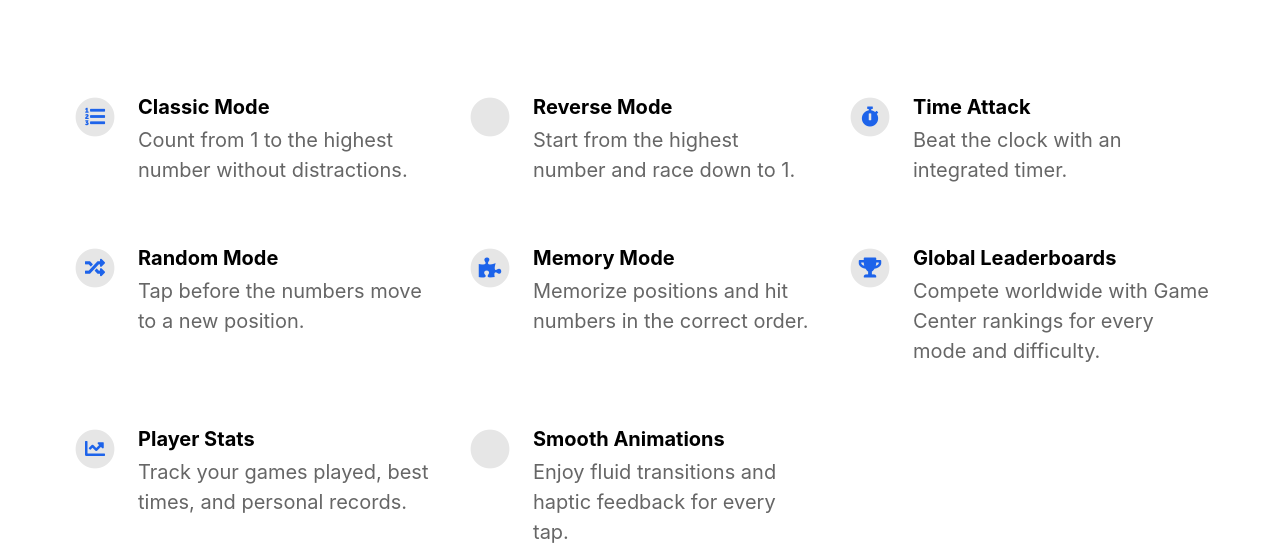
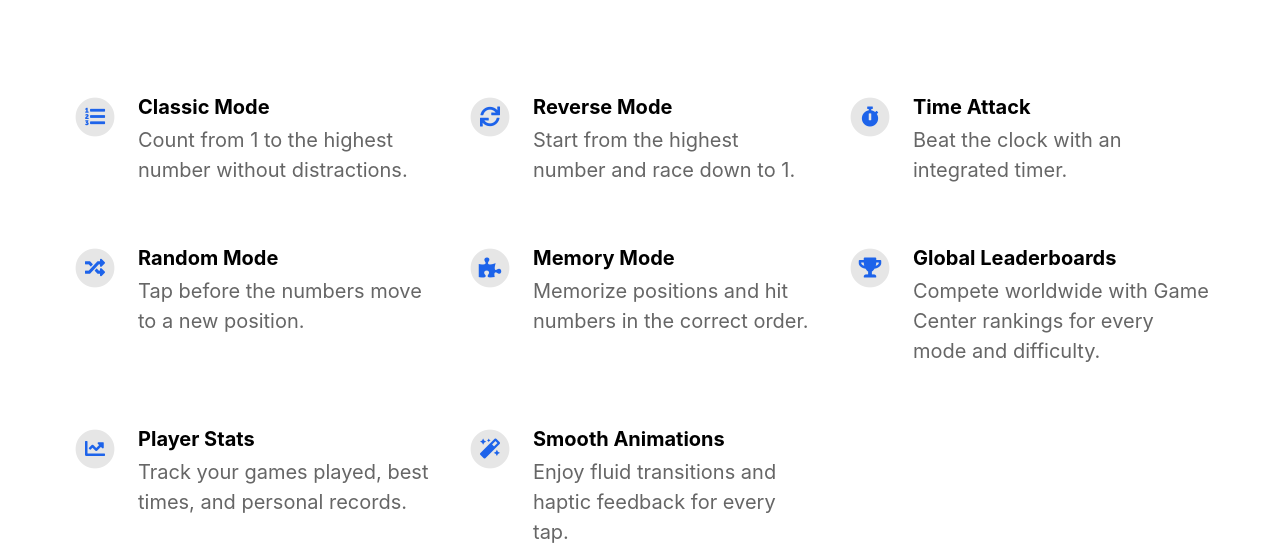
Before and after one commit to DevGeniusLemon/DevGeniusLemon.github.io, a Jekyll site: the page built from index.html, in a window 1280 px wide. Shown: the part 987-1535 px from the top of the page. Built offline with Jekyll 4.4.1, drawn with Linux system fonts in a browser that asks for light colours; nearby versions of some CDN libraries.

Commit message:
Try fix features icons

```diff
--- a/_config.yml
+++ b/_config.yml
@@ -44,7 +44,7 @@ features                                  :
 
   - title                                 : Reverse Mode
     description                           : Start from the highest number and race down to 1.
-    fontawesome_icon_name                 : arrow-rotate-left
+    fontawesome_icon_name                 : sync
 
   - title                                 : Time Attack
     description                           : Beat the clock with an integrated timer.
@@ -68,7 +68,7 @@ features                                  :
 
   - title                                 : Smooth Animations
     description                           : Enjoy fluid transitions and haptic feedback for every tap.
-    fontawesome_icon_name                 : wand-magic-sparkles
+    fontawesome_icon_name                 : magic
 
   - title                                 : # New Feature Title
     description                           : # New Feature Description
```
